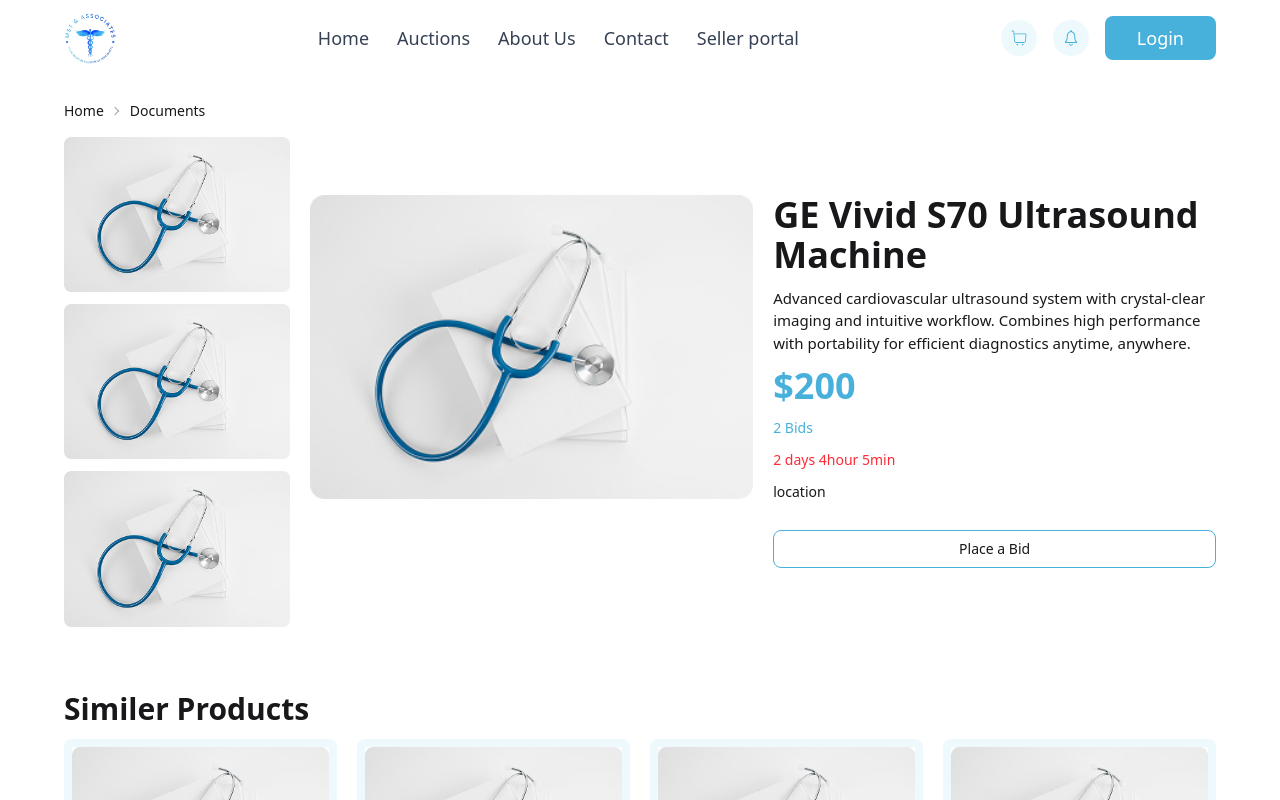
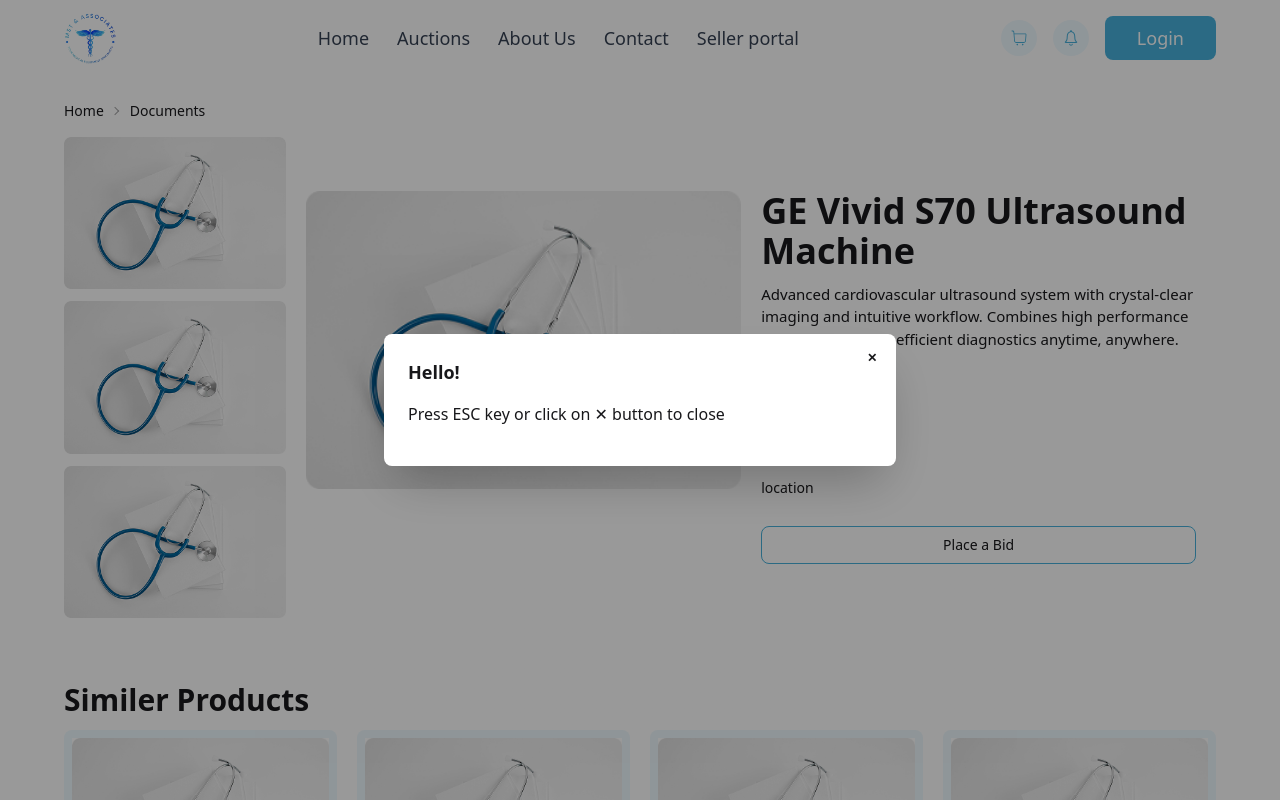
Before and after one commit to murad403/medical-equipment, a Next.js app: page /auctions/product-details/1 in a window 1280 px wide. Both pictures are taken after a click on the button "Place a Bid". Shown: the top 800 px of the page. Built offline with nearby package versions, Linux system fonts and the light colour scheme.

Commit message:
bids modal

```diff
--- /dev/null
+++ b/app/components/auctions/BidsModal.tsx
@@ -0,0 +1,22 @@
+import React from "react";
+
+const BidsModal = () => {
+  return (
+    <div>
+      <dialog id="my_modal_3" className="modal">
+        <div className="modal-box">
+          <form method="dialog">
+            {/* if there is a button in form, it will close the modal */}
+            <button className="btn btn-sm btn-circle btn-ghost absolute right-2 top-2">
+              ✕
+            </button>
+          </form>
+          <h3 className="font-bold text-lg">Hello!</h3>
+          <p className="py-4">Press ESC key or click on ✕ button to close</p>
+        </div>
+      </dialog>
+    </div>
+  );
+};
+
+export default BidsModal;
--- a/app/components/auctions/ProductDetails.tsx
+++ b/app/components/auctions/ProductDetails.tsx
@@ -1,6 +1,8 @@
+"use client"
 import React from 'react';
 import productImage from "../../../public/product.jpg"
 import Image from 'next/image';
+import BidsModal from './BidsModal';
 
 const ProductDetails = () => {
     return (
@@ -21,9 +23,10 @@ const ProductDetails = () => {
                 <p className='text-sm text-hard'>2 Bids</p>
                 <p className='text-sm text-red-500'>2  days  4hour  5min</p>
                 <p className='text-sm font-light'>location</p>
-                <button className='text-sm border border-hard rounded-lg w-full py-2 mt-4'>Place a Bid</button>
+                <button onClick={()=>{(document.getElementById('my_modal_3') as HTMLDialogElement).showModal()}} className='text-sm border border-hard rounded-lg w-full py-2 mt-4 cursor-pointer'>Place a Bid</button>
             </div>
             </div>
+            <BidsModal></BidsModal>
         </div>
     );
 };
```
